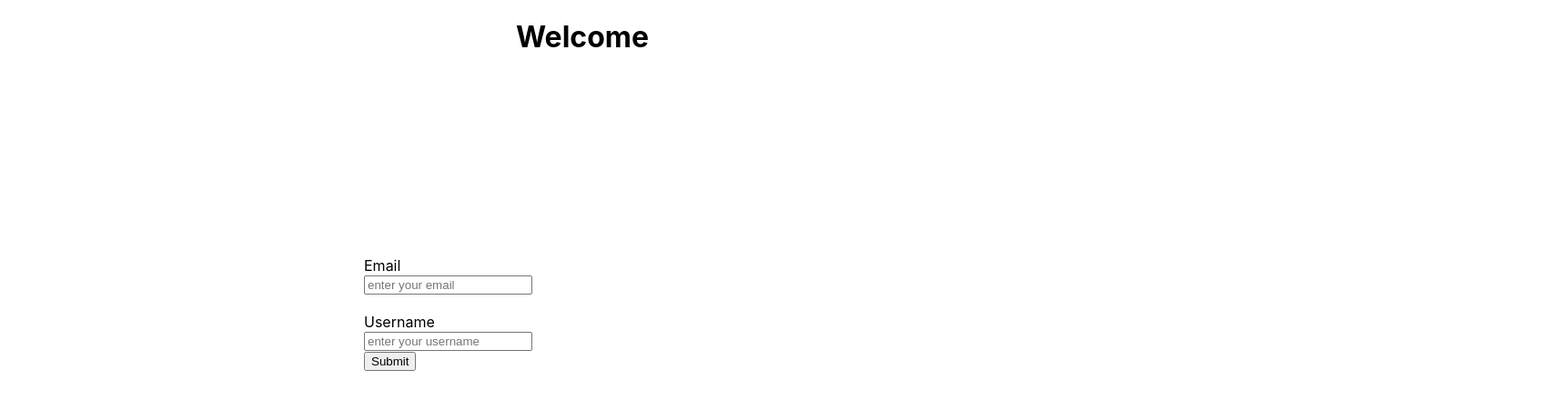
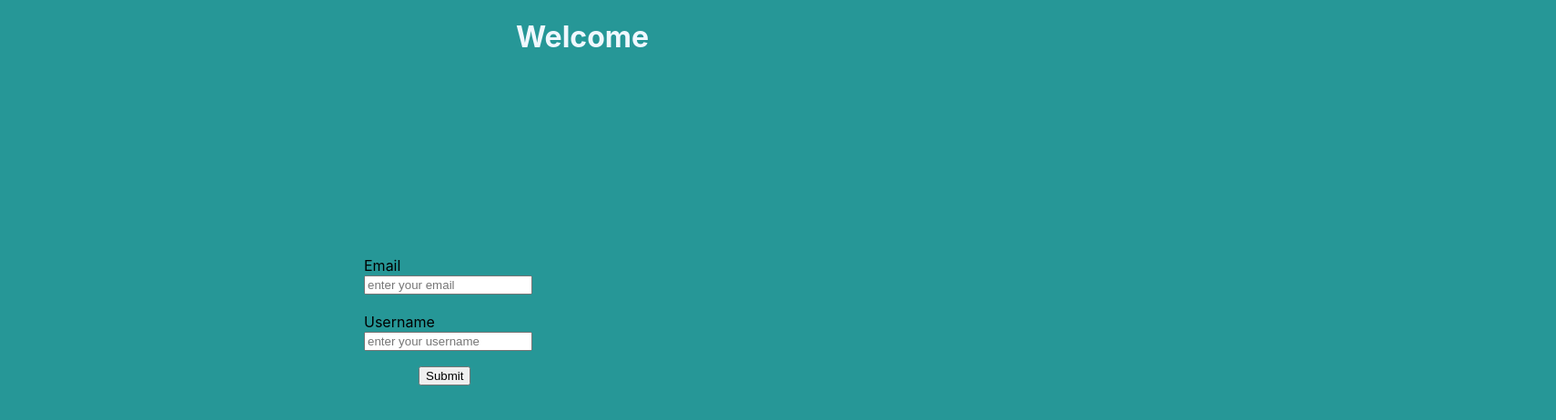
Before and after one commit to shaddybett/refresh, a React (Create React App) app: page / in a window 1280 px wide. Shown: the top 462 px of the page at 91% size, 1710 px wide, since content can reach past the window. Built offline with nearby package versions, Linux system fonts and the light colour scheme; the HTML template or start-up script is replaced by a standard one.

Commit message:
styled Home page

```diff
--- a/src/Components/Home.js
+++ b/src/Components/Home.js
@@ -44,7 +44,7 @@ export default function Home() {
     <input type="text" class="form-control" id="colFormLabelLg" value={user} placeholder="enter your username" onChange={handleUser}/>
   </div>
 </div>
-        <div class="col-12">
+        <div class="col-12" className='btn'>
         <button type='submit'class="btn btn-primary" >Submit</button>
         </div>
 
--- a/src/Components/Style.css
+++ b/src/Components/Style.css
@@ -12,9 +12,14 @@
     width: 200px;
 }
 .inputs{
+
     transform: translateY(200px) translateX(400px);
 }
 .well{
     display: flex;
     justify-content: center;
+    color: aliceblue;
 }
+.btn{
+    transform: translateY(8px) translateX(30px);
+}
--- a/src/index.css
+++ b/src/index.css
@@ -1,5 +1,6 @@
 body {
   margin: 0;
+  background-color: rgb(38, 151, 151);
   font-family: -apple-system, BlinkMacSystemFont, 'Segoe UI', 'Roboto', 'Oxygen',
     'Ubuntu', 'Cantarell', 'Fira Sans', 'Droid Sans', 'Helvetica Neue',
     sans-serif;
```
